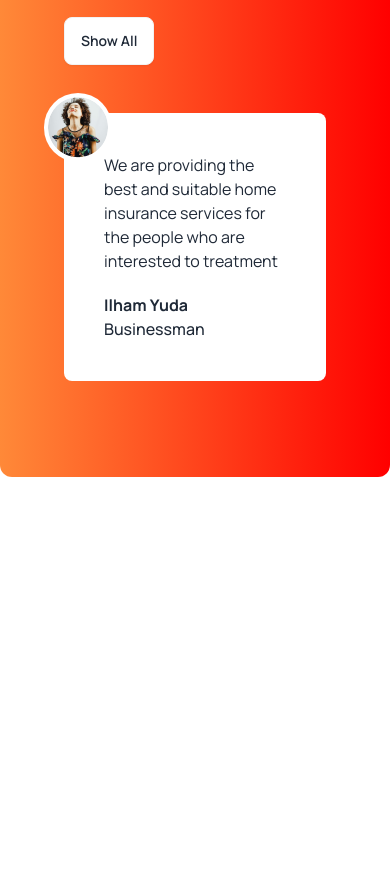
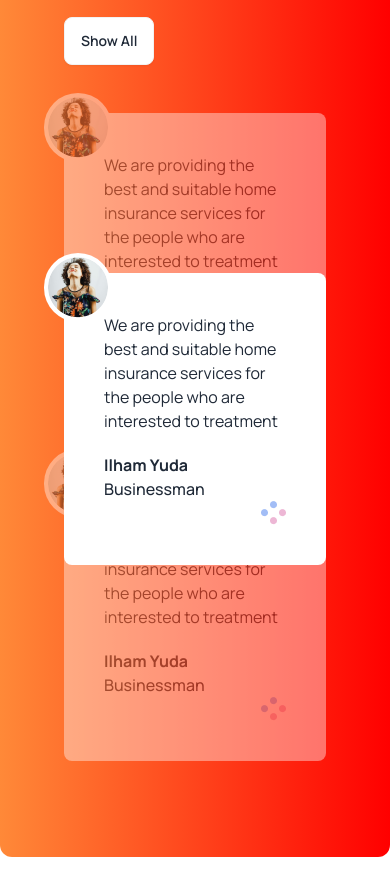
Before and after one commit to MdSalauddinSakib/Tea-House, a plain HTML site: page index.html in a window 390 px wide. Shown: the part 5320-6215 px from the top of the page. Before the commit the page ends 5893 px from the top, so only its background shows below. Drawn offline with nearby package versions, Linux system fonts and the light colour scheme.

Commit message:
supper client section created done with responsive

```diff
--- a/index.html
+++ b/index.html
@@ -138,7 +138,8 @@
 
         <!-- supper clients section  -->
         <section class="my-24 rounded-xl bg-gradient-to-r from-[#FF8938] to-[#F00] px-16 py-24 flex flex-col lg:flex-row gap-12">
-            <div class="space-y-5">
+            <div class="flex items-center lg:pr-28">
+                <div class="space-y-5 ">
                     <h2 class="text-5xl font-extrabold text-white">
                         Meet Our Super <br> Clients
                     </h2>
@@ -147,9 +148,11 @@
                     </p>
                     <button class="btn bg-white">Show All</button>
                 </div>
-            <div>
-                <!-- review -->
-                <div class="relative p-10 rounded-lg bg-white">
+            </div>
+            <!-- review container -->
+            <div class="relative">
+                <!-- next review -->
+                <div class="relative mb-16 z-10 opacity-40 p-10 rounded-lg bg-white">
                     <img class="absolute -left-5 -top-5 rounded-full bg-white p-1" src="images/client.png" alt="">
                     <p>
                         We are providing the best and suitable home insurance services for the people who are interested to treatment
@@ -160,6 +163,41 @@
                     <p class="font-medium">
                         Businessman
                     </p>
+                    <div class="flex justify-end">
+                        <img src="images/circles.png" alt="">
+                    </div>
+                </div>
+                <!-- current review -->
+                <div class="absolute top-40 z-20 lg:-left-24 lg:w-[433px] p-10 rounded-lg bg-white">
+                    <img class="absolute -left-5 -top-5 rounded-full bg-white p-1" src="images/client.png" alt="">
+                    <p>
+                        We are providing the best and suitable home insurance services for the people who are interested to treatment
+                    </p>
+                    <h4 class="font-bold mt-5">
+                        Ilham Yuda
+                    </h4>
+                    <p class="font-medium">
+                        Businessman
+                    </p>
+                    <div class="flex justify-end">
+                        <img src="images/circles.png" alt="">
+                    </div>
+                </div>
+                <!-- previous review -->
+                <div class="relative opacity-40 z-10 p-10 rounded-lg bg-white">
+                    <img class="absolute -left-5 -top-5 rounded-full bg-white p-1" src="images/client.png" alt="">
+                    <p>
+                        We are providing the best and suitable home insurance services for the people who are interested to treatment
+                    </p>
+                    <h4 class="font-bold mt-5">
+                        Ilham Yuda
+                    </h4>
+                    <p class="font-medium">
+                        Businessman
+                    </p>
+                    <div class="flex justify-end">
+                        <img src="images/circles.png" alt="">
+                    </div>
                 </div>
             </div>
         </section>
```
Lines whose indentation alone changed are shown as unchanged.
